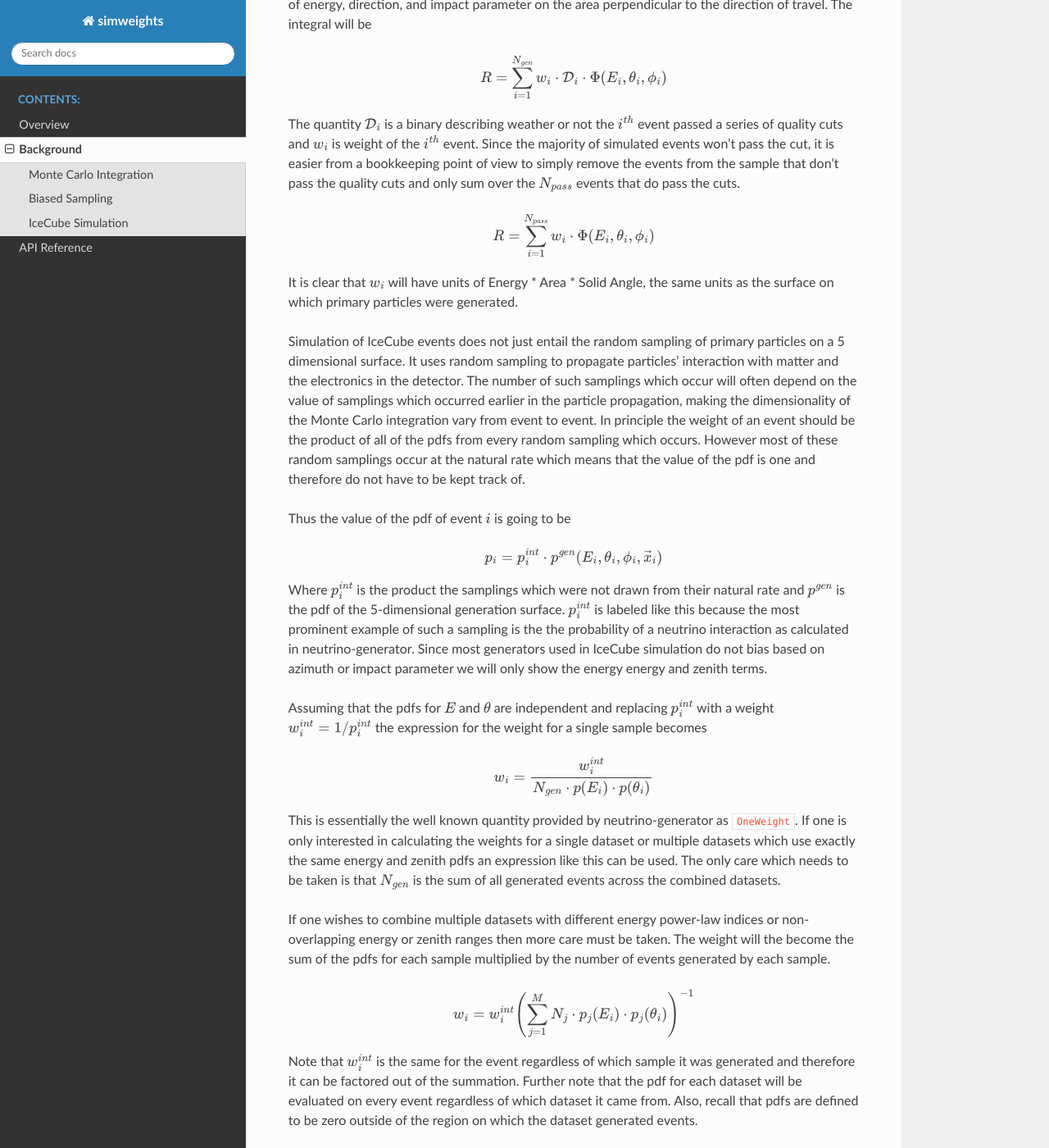
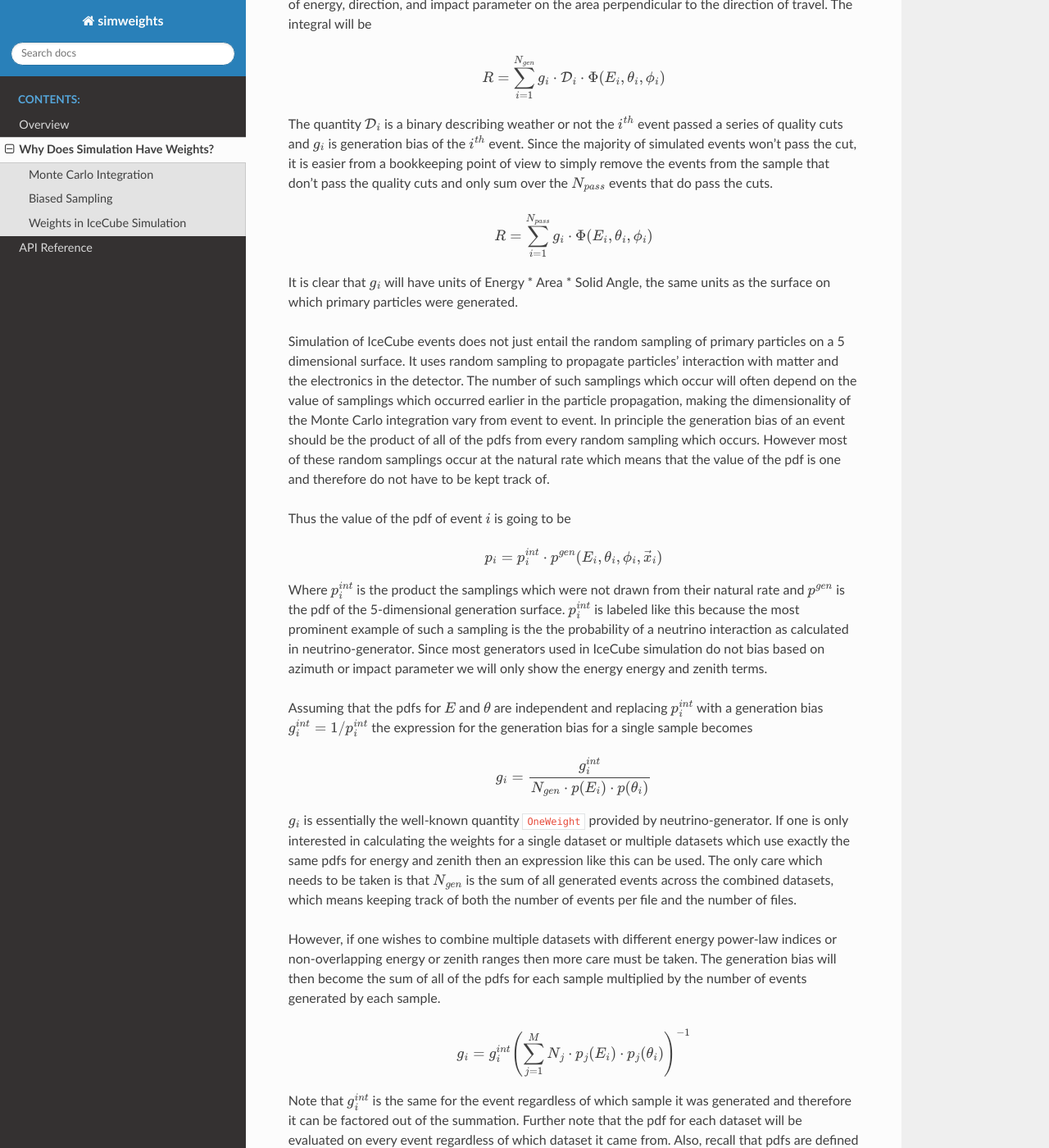
Before and after one commit to icecube/simweights, a Sphinx documentation site: the page built from docs/weights.rst, in a window 1280 px wide and 1400 px high, scrolled down 2273 px. Shown: the whole window at 82% size. Built offline with Sphinx 7.4.7 and the Read the Docs theme 2.0.0, drawn with Linux system fonts in a browser that asks for light colours; pages that are not in the unit, such as notebooks, are missing from menus; some of the changed text lies outside the part shown.

Commit message:
make docs more clear

```diff
--- a/docs/index.rst
+++ b/docs/index.rst
@@ -11,7 +11,8 @@
    :caption: Contents:
 
    overview
-   background
+   weights
+   usage
    apireference
 
 
--- a/docs/background.rst
+++ b/docs/weights.rst
@@ -1,9 +1,9 @@
-==========
-Background
-==========
+=================================
+Why Does Simulation Have Weights?
+=================================
 
-This section provides a brief background on the principle of Monte Carlo simulation and the
-definition of weights in IceCube.
+This section provides a brief mathematical background on the principle of biased sampling in Monte
+Carlo simulation and the definition of weights in IceCube.
 
 Monte Carlo Integration
 =======================
@@ -62,25 +62,26 @@ So that the Monte Carlo integral statement becomes
     I \approx \sum_{i=1}^{N_1+N_2} \frac{f(\bar{x}_i)}{N_1 \cdot p_1(\bar{x}_i) + N_2 \cdot p_2(\bar{x}_i)}
 
 
-To make things easier to to keep track of we can introduce a quantity called the weight :math:`w(\bar{x}_i)` such that
+To make things easier to to keep track of we can introduce a quantity called the generation bias
+:math:`g(\bar{x}_i)` such that
 
 .. math::
 
-    I \approx \sum_{i=1}^{N} w(\bar{x}_i) \cdot f(\bar{x}_i)
+    I \approx \sum_{i=1}^{N} g(\bar{x}_i) \cdot f(\bar{x}_i)
 
-where the weight generalized to M samples is defined as
+where the generation bias generalized to M samples is defined as
 
 .. math::
 
-    w(\bar{x}_i) = \left({\sum_{j=1}^M N_j \cdot p_j(\bar{x}_i)}\right)^{-1}
+    g(\bar{x}_i) = \left({\sum_{j=1}^M N_j \cdot p_j(\bar{x}_i)}\right)^{-1}
 
 Note that this result holds even for samples drawn from disjoint surfaces. As long as the pdf for the
 :math:`j^{th}` sample is defined such that :math:`p_j(\bar{x_i}) = 0` for events outside of
 :math:`\Omega_j`, then the Monte Carlo integral will give the correct answer for integration on the surface
 of the union of all the :math:`\Omega_j`.
 
-IceCube Simulation
-==================
+Weights in IceCube Simulation
+=============================
 
 In IceCube, simulation is performed to predict the number of observed events that will be observed assuming
 a given flux. The Monte Carlo integral has the following form
@@ -115,18 +116,18 @@ direction, and impact parameter on the area perpendicular to the direction of tr
 
 .. math::
 
-    R = \sum_{i=1}^{N_{gen}} w_i \cdot \mathcal{D}_i \cdot \Phi(E_i,\theta_i,\phi_i)
+    R = \sum_{i=1}^{N_{gen}} g_i \cdot \mathcal{D}_i \cdot \Phi(E_i,\theta_i,\phi_i)
 
 The quantity :math:`\mathcal{D}_i` is a binary describing weather or not the :math:`i^{th}` event passed a series of
-quality cuts and :math:`w_i` is weight of the :math:`i^{th}` event. Since the majority of simulated events
+quality cuts and :math:`g_i` is generation bias of the :math:`i^{th}` event. Since the majority of simulated events
 won't pass the cut, it is easier from a bookkeeping point of view to simply remove the events from the
 sample that don't pass the quality cuts and only sum over the :math:`N_{pass}` events that do pass the cuts.
 
 .. math::
 
-    R = \sum_{i=1}^{N_{pass}} w_i \cdot \Phi(E_i,\theta_i,\phi_i)
+    R = \sum_{i=1}^{N_{pass}} g_i \cdot \Phi(E_i,\theta_i,\phi_i)
 
-It is clear that :math:`w_i` will have units of Energy * Area * Solid Angle, the same units as the surface
+It is clear that :math:`g_i` will have units of Energy * Area * Solid Angle, the same units as the surface
 on which primary particles were generated.
 
 Simulation of IceCube events does not just entail the random sampling of primary particles on a 5 dimensional
@@ -134,7 +135,7 @@ surface. It uses random sampling to propagate particles' interaction with matter
 the detector. The number of such samplings which occur will often depend on the value of samplings which
 occurred earlier in the particle propagation, making the dimensionality of the Monte Carlo integration vary
 from event to event.
-In principle the weight of an event should be the product of all of the pdfs from every random sampling
+In principle the generation bias of an event should be the product of all of the pdfs from every random sampling
 which occurs. However most of these random samplings occur at the natural rate which means that the value
 of the pdf is one and therefore do not have to be kept track of.
 
@@ -152,31 +153,44 @@ Since most generators used in IceCube simulation do not bias based on azimuth or
 only show the energy energy and zenith terms.
 
 Assuming that the pdfs for :math:`E` and :math:`\theta` are independent and replacing :math:`p_i^{int}`
-with a weight :math:`w_i^{int} = 1 / p_i^{int}` the expression for the weight for a single sample becomes
+with a generation bias :math:`g_i^{int} = 1 / p_i^{int}` the expression for the generation bias for a single sample becomes
 
 .. math::
 
-    w_i = \frac{w_i^{int}}{N_{gen} \cdot p(E_i) \cdot p(\theta_i)}
+    g_i = \frac{g_i^{int}}{N_{gen} \cdot p(E_i) \cdot p(\theta_i)}
 
-This is essentially the well known quantity provided by neutrino-generator as ``OneWeight``.
+:math:`g_i` is essentially the well-known quantity ``OneWeight`` provided by neutrino-generator.
 If one is only interested in calculating the weights for a single dataset or multiple datasets which
-use exactly the same energy and zenith pdfs an expression like this can be used.
+use exactly the same pdfs for energy and zenith then an expression like this can be used.
 The only care which needs to be taken is that :math:`N_{gen}` is the sum of all generated events across
-the combined datasets.
+the combined datasets, which means keeping track of both the number of events per file and the number of
+files.
 
-If one wishes to combine multiple datasets with different energy power-law indices or
+However, if one wishes to combine multiple datasets with different energy power-law indices or
 non-overlapping energy or zenith ranges then more care must be taken.
-The weight will the become the sum of the pdfs for each sample multiplied by the number of events
-generated by each sample.
+The generation bias will then become the sum of all of the pdfs for each sample multiplied by the number
+of events generated by each sample.
 
 .. math::
 
-    w_i =  w_i^{int} \left(\sum_{j=1}^M N_{j} \cdot p_j(E_i) \cdot p_j(\theta_i)\right)^{-1}
+    g_i =  g_i^{int} \left(\sum_{j=1}^M N_{j} \cdot p_j(E_i) \cdot p_j(\theta_i)\right)^{-1}
 
-Note that :math:`w_i^{int}` is the same for the event regardless of which sample it was generated and
+Note that :math:`g_i^{int}` is the same for the event regardless of which sample it was generated and
 therefore it can be factored out of the summation. Further note that the pdf for each dataset will be
 evaluated on every event regardless of which dataset it came from. Also, recall that pdfs are defined to be
 zero outside of the region on which the dataset generated events.
 
-The purpose of the simweights library is to correctly calculate the value of this weight for combinations
-of datasets.
+The quantity that is commonly refered to as the weight in IceCube, :math:`w_i`, is thus defined as
+
+.. math::
+
+    w_i = g_i \cdot \Phi(E_i,\theta_i)
+
+such that
+
+.. math::
+
+    R = \frac{N_{obs}}{T_{live}} = \sum_i^{N_{pass}} w_i
+
+The purpose of the simweights library is to correctly calculate the values of :math:`g_i` and :math:`w_i`
+for combinations of datasets with different generation surfaces.
```
Also changed, not shown: other parts of docs/weights.rst (+1 -1 lines).
